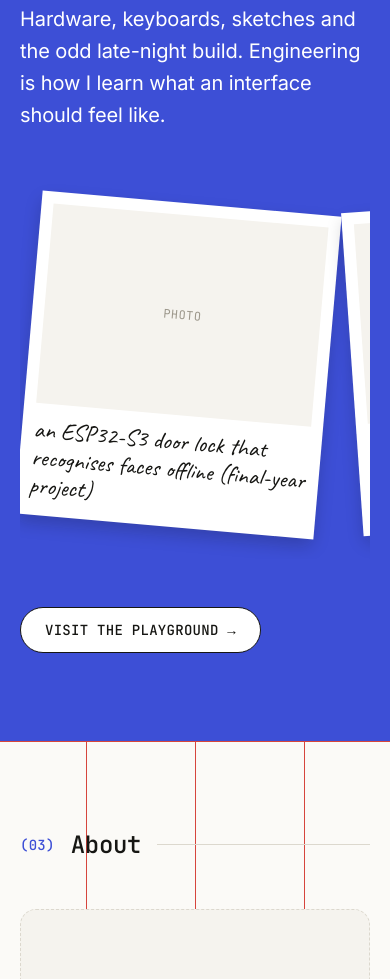
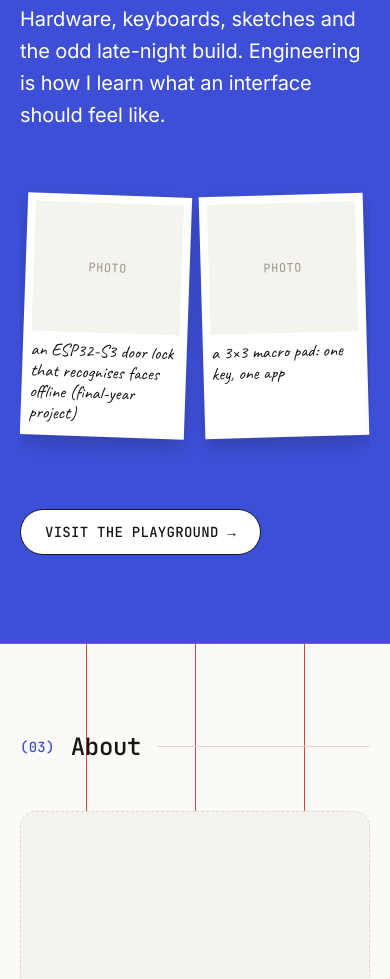
Before and after one commit to nilotpalsarkar03-boop/portfolio, a plain HTML site: page index.html in a window 390 px wide. Shown: the part 2643-3622 px from the top of the page. Drawn offline with Linux system fonts and the light colour scheme.

Commit message:
Phone: show two After hours polaroids side by side (swipe for more)
Co-Authored-By: Claude Opus 5.5 <noreply@anthropic.com>
Claude-Session: https://claude.ai/code/session_01BfmB5CHrxdxxkXFoWoYpjS

```diff
--- a/styles.css
+++ b/styles.css
@@ -279,6 +279,11 @@ button{font:inherit;border:0;background:none;cursor:pointer;color:inherit}
   .nav__links a{display:none}
   .nav__links a.nav__home,.nav__links a[href="#selected-work"]{display:inline}
   .nav__diya{display:none}
+  /* After hours: two polaroids visible side by side, swipe for more */
+  .collage{gap:14px;padding:16px 4px 24px}
+  .polaroid{width:calc((100% - 14px) / 2);padding:8px 8px 12px;gap:8px;transform:rotate(calc(var(--r) * .4))}
+  .polaroid__photo{height:130px}
+  .polaroid figcaption{font-size:18px;line-height:21px}
 }
 
 /* ============ Reduced motion ============ */
```
